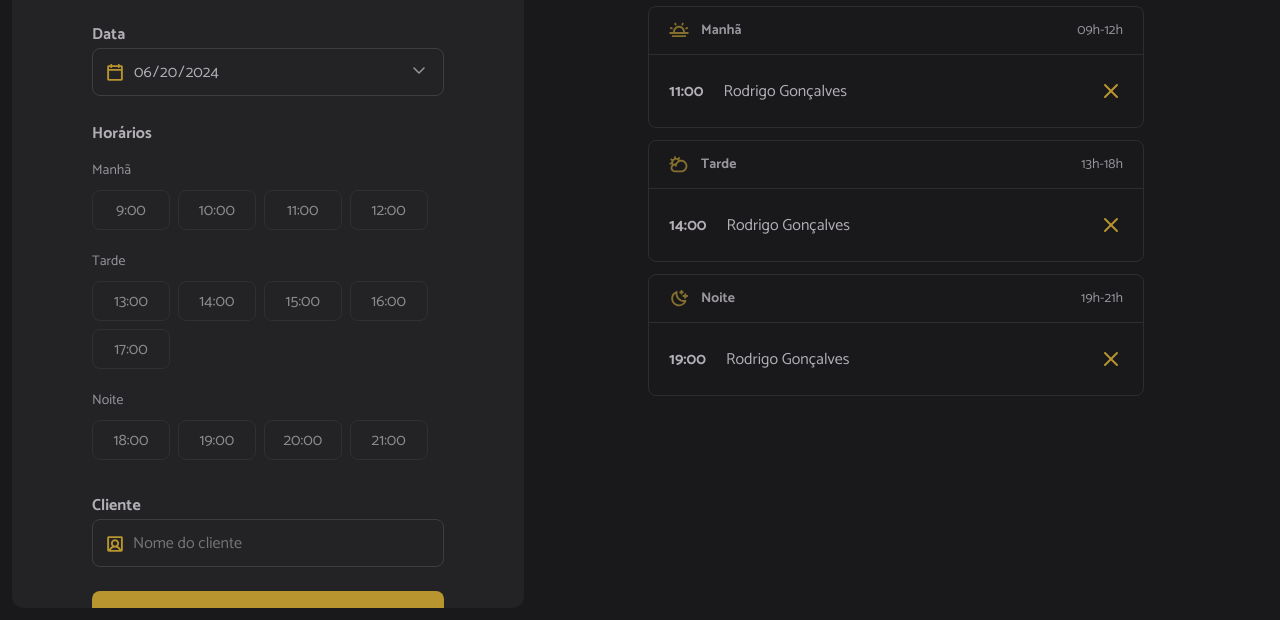
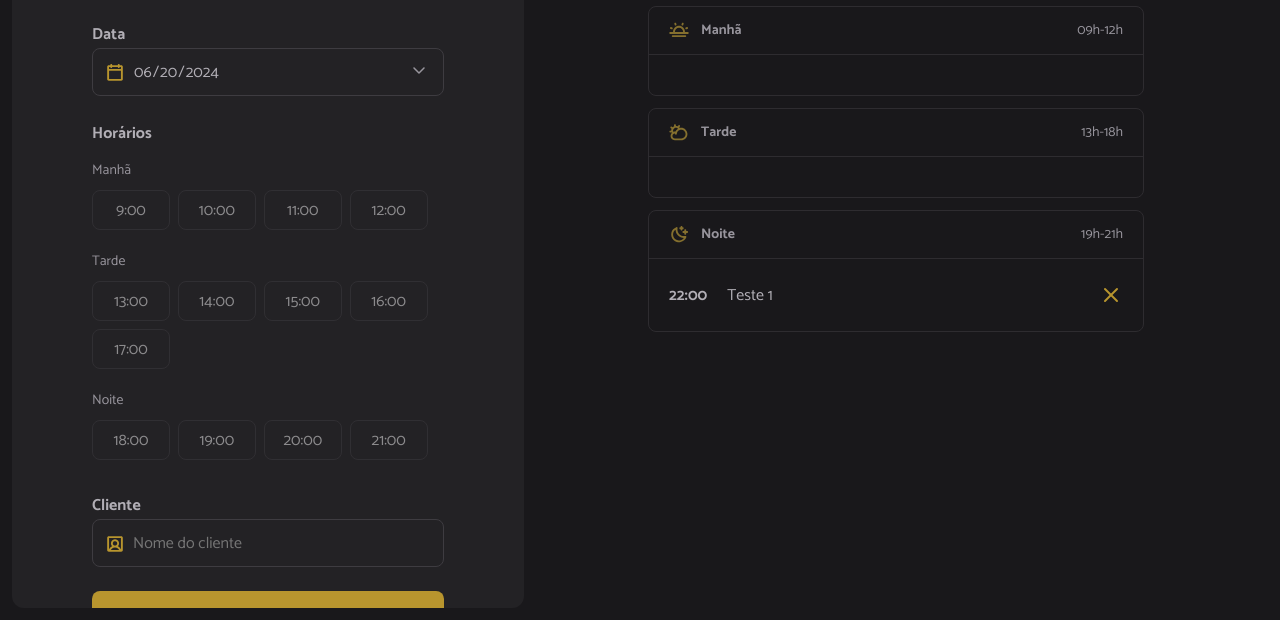
Before and after one commit to etnsystemas/projeto-hairday-javascript-mba-fullstack, a website built with webpack: page index.html in a window 1280 px wide. Shown: the part 180-800 px from the top of the page. Built offline with nearby package versions, Linux system fonts and the light colour scheme; data requests are answered from the project's data file.

Commit message:
Renderizando os agendamentos

```diff
--- a/index.html
+++ b/index.html
@@ -129,7 +129,7 @@
           </header>
           <ul id="period-morning" class="period">
             <!-- Exemplo  -->
-            <li>
+            <!-- <li>
               <strong>11:00</strong>
               <span>Rodrigo Gonçalves</span>
               <img
@@ -137,7 +137,7 @@
                 alt="Cancelar"
                 class="cancel-icon"
               />
-            </li>
+            </li> -->
           </ul>
         </section>
 
@@ -149,7 +149,7 @@
           </header>
           <ul id="period-afternoon" class="period">
             <!-- Exemplo -->
-            <li>
+            <!-- <li>
               <strong>14:00</strong>
               <span>Rodrigo Gonçalves</span>
               <img
@@ -157,7 +157,7 @@
                 alt="Cancelar"
                 class="cancel-icon"
               />
-            </li>
+            </li> -->
           </ul>
         </section>
 
@@ -169,7 +169,7 @@
           </header>
           <ul id="period-night" class="period">
             <!-- Exemplo -->
-            <li>
+            <!-- <li>
               <strong>19:00</strong>
               <span>Rodrigo Gonçalves</span>
               <img
@@ -177,7 +177,7 @@
                 alt="Cancelar"
                 class="cancel-icon"
               />
-            </li>
+            </li> -->
           </ul>
         </section>
       </aside>
--- a/src/modules/schedules/load.js
+++ b/src/modules/schedules/load.js
@@ -1,5 +1,6 @@
-import {scheduleFetchByDay} from '../../services/schedule-fetch-by-day.js'
+import { scheduleFetchByDay } from '../../services/schedule-fetch-by-day.js'
 import { hoursLoad } from '../form/hours-load.js'
+import { schedulesShow } from './show.js'
 
 const selectedDate = document.getElementById('date')
 
@@ -8,8 +9,11 @@ export async function schedulesDay() {
   const date = selectedDate.value
 
   //Busca na API os agendamentos
-  const dailySchedules = await scheduleFetchByDay({date})
+  const dailySchedules = await scheduleFetchByDay({ date })
+
+  //Exibe os agendamentos
+  schedulesShow({dailySchedules})
 
   // Renderiza as horas disponíveis
-  hoursLoad({date})
+  hoursLoad({ date })
 }
--- /dev/null
+++ b/src/modules/schedules/show.js
@@ -0,0 +1,52 @@
+import dayjs from "dayjs";
+
+const periodMorning = document.getElementById('period-morning')
+const periodAfternoon = document.getElementById('period-afternoon')
+const periodNight = document.getElementById('period-night')
+
+export function schedulesShow({ dailySchedules }){
+  try {
+    // Limpa as listas
+    periodMorning.innerHTML = ''
+    periodAfternoon.innerHTML = ''
+    periodNight.innerHTML = ''
+
+    //Renderiza os agendamentos por período
+    dailySchedules.forEach((schedule)=>{
+      const item = document.createElement('li')
+      const time = document.createElement('strong')
+      const name = document.createElement('span')
+
+      //Adiciona o id do agendamento
+      item.setAttribute('data-id', schedule.id)
+
+      time.textContent = dayjs(schedule.when).format("HH:mm")
+      name.textContent = schedule.name
+
+      // ícone de cancelar o agendamento
+      const cancelIcon = document.createElement('img')
+      cancelIcon.classList.add('cancel-icon')
+      cancelIcon.setAttribute('src', './src/assets/cancel.svg')
+      cancelIcon.setAttribute('alt', "Cancelar")
+
+      //Adicionar o tempo, nome e ícone no item
+      item.append(time, name, cancelIcon)
+
+      //obtém somente a hora
+      const hour = dayjs(schedule.when).hour()
+
+      // Renderizar o agendamento de forma condicional
+      if(hour <= 12){
+        periodMorning.appendChild(item)
+      }else if (hour>12 && hour<=18){
+        periodAfternoon.appendChild(item)
+      }else{
+        periodNight.appendChild(item)
+      }
+
+    })
+  } catch (error) {
+    alert('Não foi possível exibir os agendamentos')
+    console.log(error)
+  }
+}
--- a/src/services/schedule-fetch-by-day.js
+++ b/src/services/schedule-fetch-by-day.js
@@ -4,7 +4,8 @@ import { apiConfig } from "./api-config"
 export async function scheduleFetchByDay({ date }) {
   try {
     const response = await fetch(`${apiConfig.baseURL}/schedules`)
-    const data = response.json()
+    const data = await response.json()
+
     const dailySchedules = data.filter((schedule) => dayjs(date).isSame(schedule.when, 'day'))
     return dailySchedules
   } catch (error) {
```
